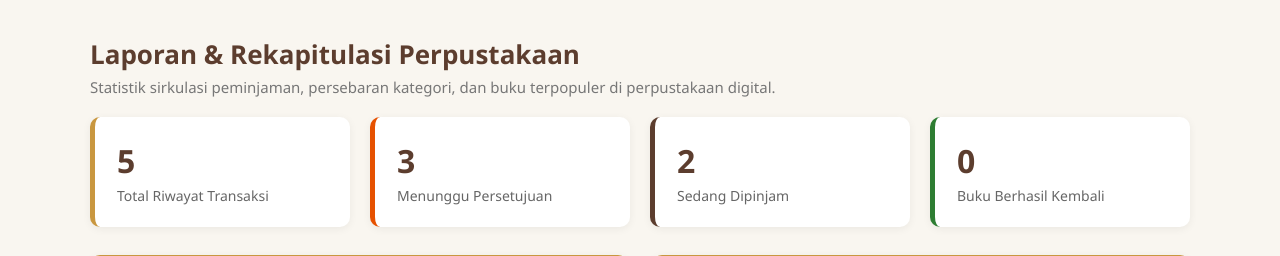
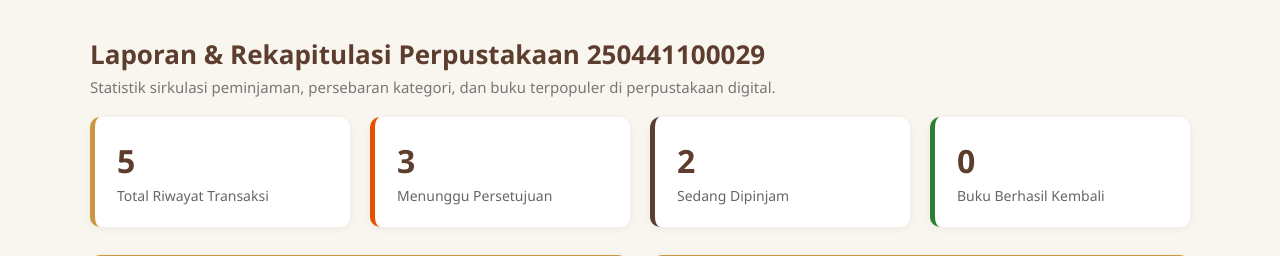
Before and after one commit to putraadriyan544-collab/perpustakaan_250441100029_modul7, a Laravel app: page /laporan in a window 1280 px wide. Shown: the part 312-568 px from the top of the page. Run offline with Laravel 12, Linux system fonts and the light colour scheme; a user stored in the database is signed in; data comes from the database, SQL or seed files in the repository; some libraries are stand-ins or nearby versions.

Commit message:
nambah nim di laporan admin

```diff
--- a/resources/views/laporan/index.blade.php
+++ b/resources/views/laporan/index.blade.php
@@ -4,7 +4,7 @@
 
 @section('content')
 <div>
-    <h2 class="judul-halaman">Laporan & Rekapitulasi Perpustakaan</h2>
+    <h2 class="judul-halaman">Laporan & Rekapitulasi Perpustakaan 250441100029</h2>
     <p class="subjudul">Statistik sirkulasi peminjaman, persebaran kategori, dan buku terpopuler di perpustakaan digital.</p>
 
     <!-- Ringkasan Statistik -->
```
Lines whose indentation alone changed are shown as unchanged.
